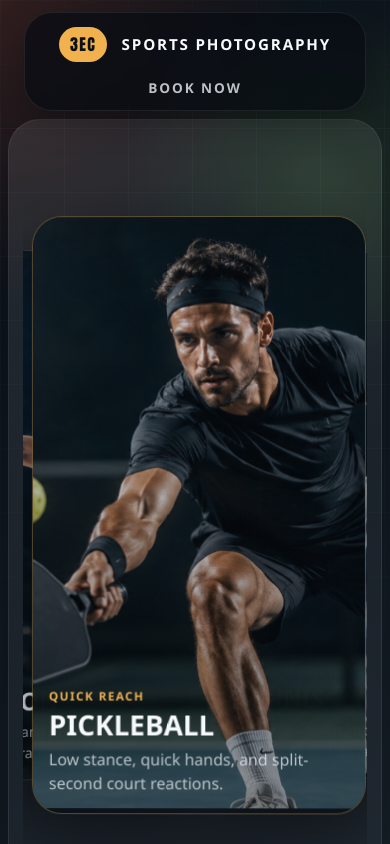
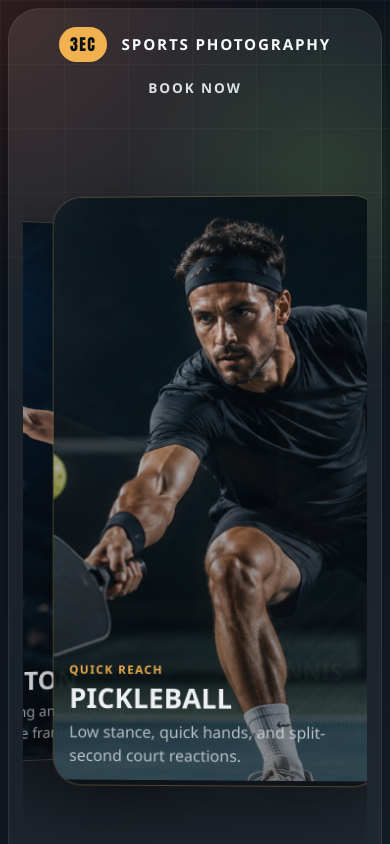
Before and after one commit to yyuseki15-ux/3EC-Photography-Website, a Next.js app: page /sports in a window 390 px wide. Shown: the top 844 px of the page. Built offline with nearby package versions, Linux system fonts and the light colour scheme.

Commit message:
Embed sports top bar in showcase

```diff
--- a/src/app/globals.css
+++ b/src/app/globals.css
@@ -1218,6 +1218,28 @@ textarea {
   box-shadow: 0 24px 80px rgba(0, 0, 0, 0.28);
 }
 
+.sports-motion-topbar {
+  display: flex;
+  justify-content: space-between;
+  align-items: center;
+  gap: 1rem;
+  margin-bottom: 0.9rem;
+  padding: 0.2rem 0.1rem 0;
+  position: relative;
+  z-index: 2;
+}
+
+.sports-motion-topbar .sports-nav-brand,
+.sports-motion-topbar .sports-nav-links {
+  display: flex;
+  align-items: center;
+  gap: 0.9rem;
+}
+
+.sports-motion-topbar .sports-nav-links a {
+  color: rgba(239, 245, 248, 0.9);
+}
+
 .sports-motion-carousel {
   position: relative;
   min-height: 760px;
@@ -2198,7 +2220,8 @@ textarea {
     max-width: 12ch;
   }
 
-  .sports-nav {
+  .sports-nav,
+  .sports-motion-topbar {
     flex-direction: column;
     border-radius: 28px;
   }
@@ -2300,7 +2323,8 @@ textarea {
     min-height: 260px;
   }
 
-  .sports-nav-links {
+  .sports-nav-links,
+  .sports-motion-topbar .sports-nav-links {
     flex-wrap: wrap;
     justify-content: center;
   }
--- a/src/app/sports/page.tsx
+++ b/src/app/sports/page.tsx
@@ -94,8 +94,9 @@ export default function SportsLandingPage() {
   return (
     <main className="sports-landing-page">
       <div className="customer-backdrop" aria-hidden="true" />
-      <header className="sports-nav-shell">
-        <nav className="sports-nav">
+      <div className="page-shell sports-landing-shell">
+        <section className="sports-motion-carousel-section" id="motion-carousel">
+          <div className="sports-motion-topbar">
             <div className="sports-nav-brand">
               <span className="sports-nav-mark">3EC</span>
               <span className="sports-nav-name">Sports Photography</span>
@@ -103,11 +104,8 @@ export default function SportsLandingPage() {
             <div className="sports-nav-links">
               <Link href="/">Book Now</Link>
             </div>
-        </nav>
-      </header>
+          </div>
 
-      <div className="page-shell sports-landing-shell">
-        <section className="sports-motion-carousel-section" id="motion-carousel">
           <div className="sports-motion-carousel">
             {motionSlides.map((slide, index) => {
               const offset = index - activeIndex;
```
Lines whose indentation alone changed are shown as unchanged.
